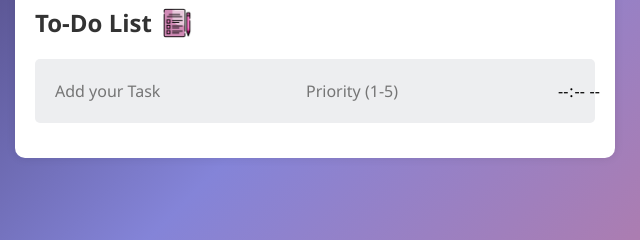
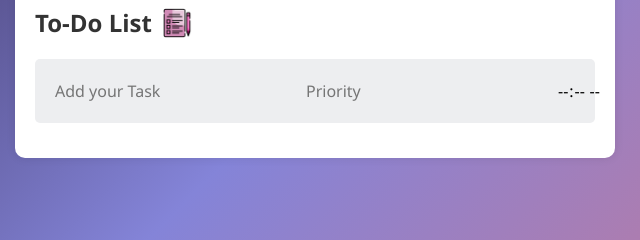
Before and after one commit to sam22ridhi/to_do_optimizer, a plain HTML site: page index.html in a window 1280 px wide. Shown: the part 328-568 px from the top of the page, 325-965 px from the left. Drawn offline with Linux system fonts and the light colour scheme; files whose address does not match are found by name.

Commit message:
Update index.html

```diff
--- a/index.html
+++ b/index.html
@@ -12,7 +12,7 @@
             <h2 align="center">To-Do List <img src="images/icon.png" alt=""></h2>
             <div class="row">
                 <input type="text" id="input-box" placeholder="Add your Task">
-                <input type="number" id="priority" placeholder="Priority (1-5)">
+                <input type="number" id="priority" placeholder="Priority">
                 <input type="time" id="completion-time" placeholder="Estimated Completion Time">
                 <button id="add-button">Add</button>
             </div>
```
